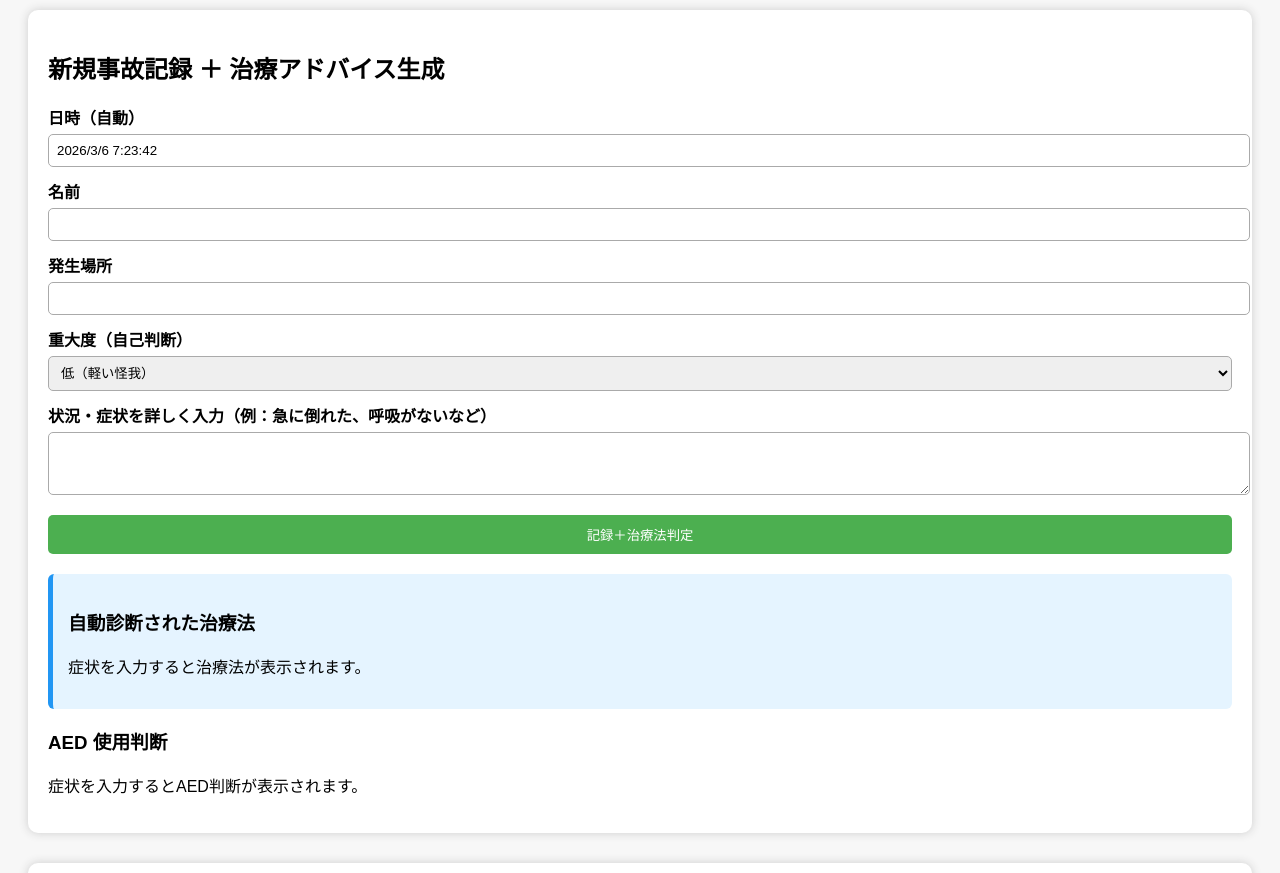
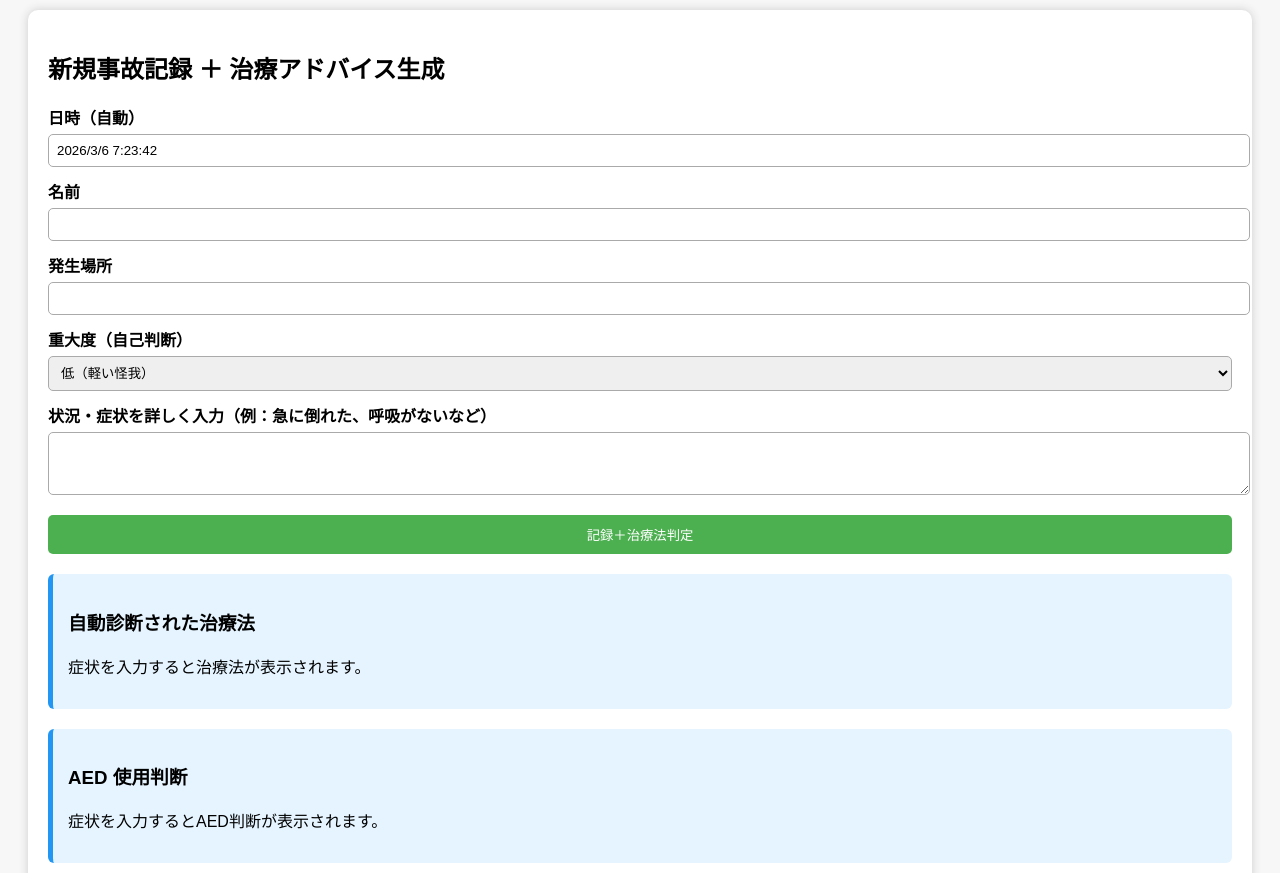
Before and after one commit to chengtiansuntong-oss/accident, a plain HTML site: page index.html in a window 1280 px wide. Shown: the part 115-988 px from the top of the page. Drawn offline with Linux system fonts and the light colour scheme.

Commit message:
Refactor CSS selectors for input and advice boxes

```diff
--- a/style.css
+++ b/style.css
@@ -23,7 +23,9 @@ label {
   font-weight: bold;
 }
 
-input, textarea, select {
+input,
+textarea,
+select {
   width: 100%;
   padding: 8px;
   margin-top: 5px;
@@ -41,7 +43,8 @@ input, textarea, select {
   border-radius: 5px;
 }
 
-.adviceBox {
+.adviceBox,
+.aedBox {
   margin-top: 20px;
   padding: 15px;
   background: #e5f4ff;
@@ -54,12 +57,15 @@ table {
   border-collapse: collapse;
 }
 
-th, td {
+th,
+td {
   padding: 10px;
   border-bottom: 1px solid #ddd;
 }
 
-th { background: #eee; }
+th {
+  background: #eee;
+}
 
 .delete-btn {
   background: #d9534f;
```
